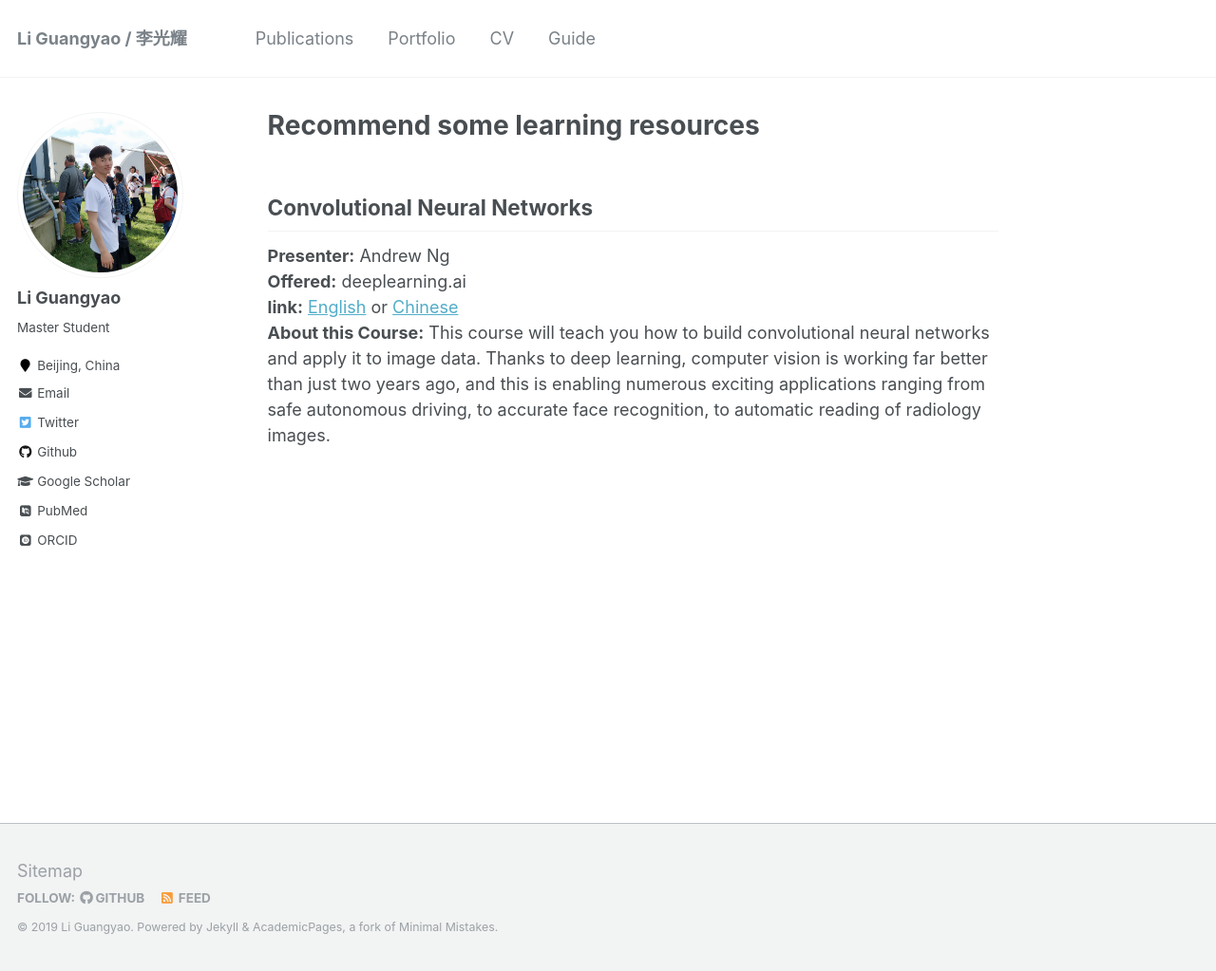
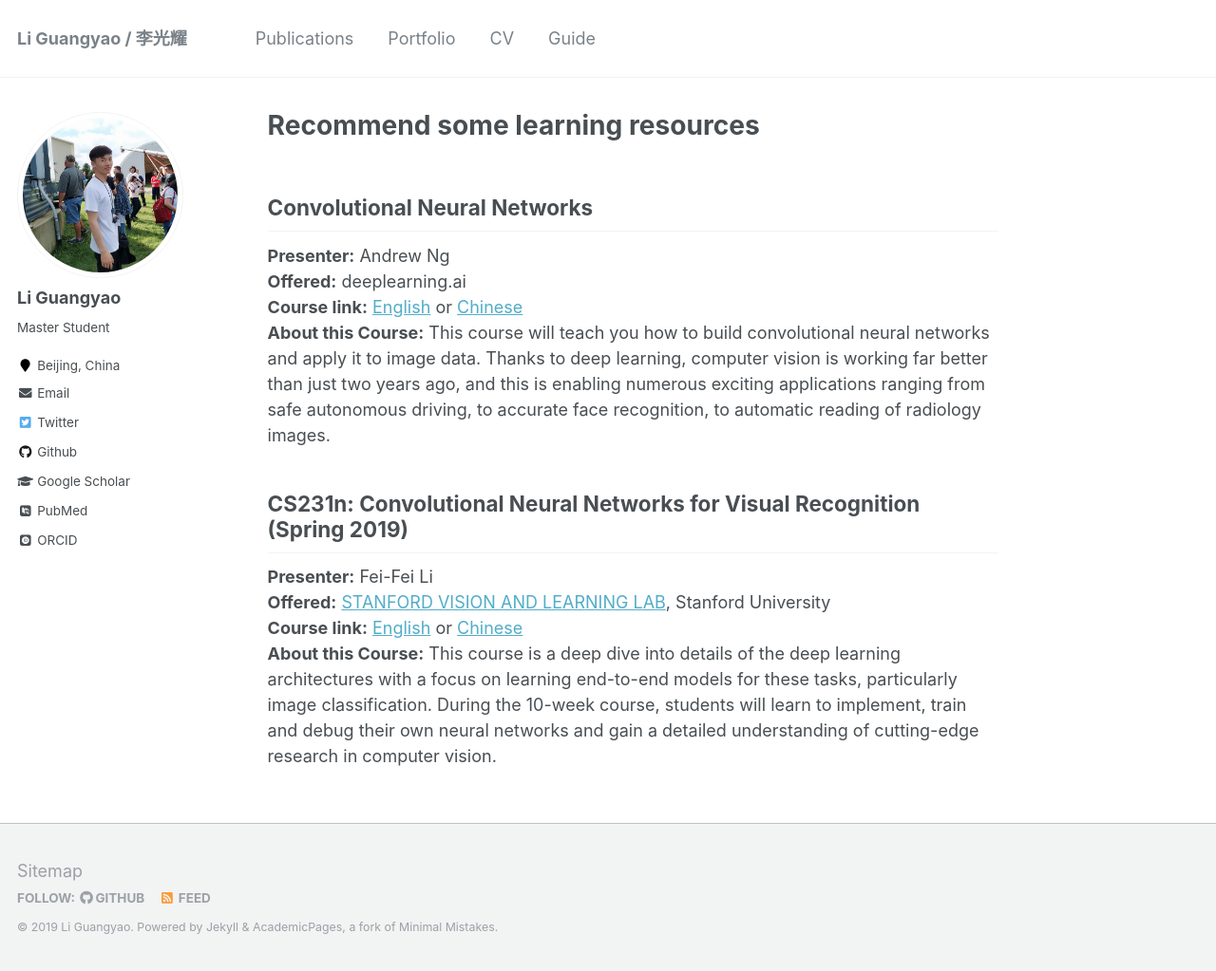
Before and after one commit to ayameyao/ayameyao.github.io_old-version, a Jekyll site: the page built from _pages/markdown.md, in a window 1280 px wide and 1023 px high. Shown: the whole window at 95% size. Built offline with Jekyll 4.4.1, drawn with Linux system fonts in a browser that asks for light colours; some web fonts are replaced.

Commit message:
Update markdown.md

```diff
--- a/_pages/markdown.md
+++ b/_pages/markdown.md
@@ -10,12 +10,14 @@ redirect_from:
 ## Convolutional Neural Networks
 **Presenter:**  Andrew Ng<br/>
 **Offered:**  deeplearning.ai<br/>
-**link:**  [English](https://www.coursera.org/learn/convolutional-neural-networks) or [Chinese](https://mooc.study.163.com/smartSpec/detail/1001319001.htm)<br/>
+**Course link:**  [English](https://www.coursera.org/learn/convolutional-neural-networks) or [Chinese](https://mooc.study.163.com/smartSpec/detail/1001319001.htm)<br/>
 **About this Course:**  This course will teach you how to build convolutional neural networks and apply it to image data. Thanks to deep learning, computer vision is working far better than just two years ago, and this is enabling numerous exciting applications ranging from safe autonomous driving, to accurate face recognition, to automatic reading of radiology images.
 
-
-
-
+## CS231n: Convolutional Neural Networks for Visual Recognition (Spring 2019)
+**Presenter:**  Fei-Fei Li<br/>
+**Offered:**  [STANFORD VISION AND LEARNING LAB](http://vision.stanford.edu/index.html), Stanford University<br/>
+**Course link:**  [English](http://cs231n.stanford.edu/) or [Chinese](https://www.bilibili.com/video/av58778425?from=search&seid=16451936201656749711)<br/>
+**About this Course:**  This course is a deep dive into details of the deep learning architectures with a focus on learning end-to-end models for these tasks, particularly image classification. During the 10-week course, students will learn to implement, train and debug their own neural networks and gain a detailed understanding of cutting-edge research in computer vision.
 
 {::comment}
 ## Locations of key files/directories
```
